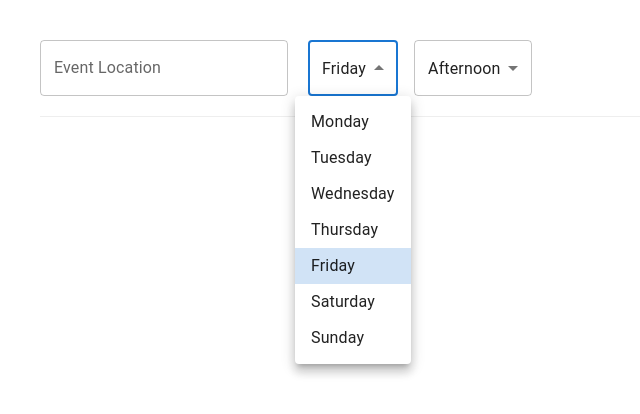
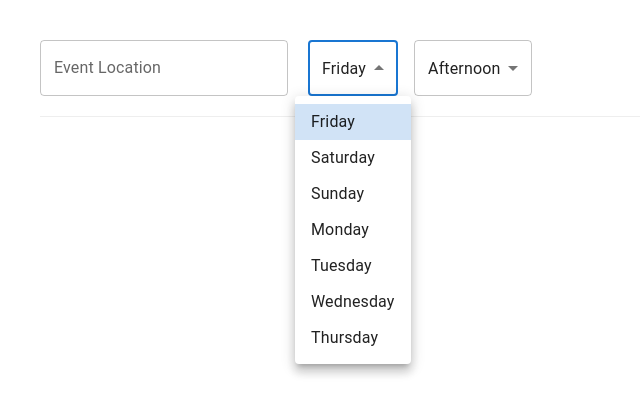
Before and after one commit to pcherian10/novig-weather-meetup-app, a React (Create React App) app: page / in a window 1280 px wide. Both pictures are taken after a click on the element "Friday". Shown: the top 414 px of the page, without its empty margins (0-640 px from the left). Built offline with nearby package versions, Linux system fonts and the light colour scheme.

Commit message:
WIP fix date logic

```diff
--- a/src/App.tsx
+++ b/src/App.tsx
@@ -14,22 +14,34 @@ import './App.scss';
 
 function App() {
   const [location, setLocation] = useState<string>('');
-  const [dayOfWeek, setDayOfWeek] = useState<string>(new Date()?.toLocaleString('en-US', { weekday: 'long' }));
+  const [dayOfWeek, setDayOfWeek] = useState<string>(new Date().toLocaleString('en-US', { weekday: 'long' }));
   const [timeOfDay, setTimeOfDay] = useState<TimeOfDay>('afternoon');
   const [weatherData, setWeatherData] = useState<WeatherData[]>([]);
   const [weatherMessage, setWeatherMessage] = useState<WeatherMessage>({
     text: '',
   });
 
-  const daysOfWeek = [
-    'Monday',
-    'Tuesday',
-    'Wednesday',
-    'Thursday',
-    'Friday',
-    'Saturday',
-    'Sunday',
-  ];
+  interface DayDate {
+    day: string;
+  }
+
+  const generateNext7Days = (): DayDate[] => {
+    const days: DayDate[] = [];
+    const today = new Date();
+
+    for (let i = 0; i < 7; i++) {
+      const date = new Date(today);
+      date.setDate(today.getDate() + i);
+
+      days.push({
+        day: date.toLocaleString('en-US', { weekday: 'long' }),
+      });
+    }
+
+    return days;
+  };
+
+  const [availableDates, setAvailableDates] = useState<DayDate[]>(generateNext7Days());
 
   const timesOfDay: TimeOfDay[] = ['morning', 'afternoon', 'evening'];
 
@@ -99,9 +111,9 @@ function App() {
               onChange={(e) => setDayOfWeek(e.target.value)}
               displayEmpty
             >
-              {daysOfWeek.map((day) => (
-                <MenuItem key={day} value={day}>
-                  {day.charAt(0).toUpperCase() + day.slice(1)}
+              {availableDates.map((dayDate) => (
+                <MenuItem key={dayDate.day} value={dayDate.day}>
+                  {dayDate.day}
                 </MenuItem>
               ))}
             </Select>
@@ -143,7 +155,7 @@ function App() {
           <WeatherDisplay
             today={true}
             weatherData={weatherData}
-            selectedDay={dayOfWeek}
+            selectedDate={availableDates.findIndex(d => d.day === dayOfWeek).toString()}
             timeOfDay={timeOfDay}
           />
         </div>
@@ -151,6 +163,7 @@ function App() {
         <div className="chart-section">
           <div className="chart-header">
             <Typography variant="h6">Next {dayOfWeek} {timeOfDay}</Typography>
+
             {/* <div className="weather-icon">
               {weatherData[7] && (
                 <>
@@ -167,7 +180,7 @@ function App() {
           </div>
           <WeatherDisplay
             weatherData={weatherData}
-            selectedDay={dayOfWeek}
+            selectedDate={(availableDates.findIndex(d => d.day === dayOfWeek) + 7).toString()}
             timeOfDay={timeOfDay}
           />
         </div>
--- a/src/components/WeatherDisplay.tsx
+++ b/src/components/WeatherDisplay.tsx
@@ -14,35 +14,34 @@ import {
 
 interface WeatherDisplayProps {
   weatherData: WeatherData[];
-  selectedDay: string;
+  selectedDate: string;
   timeOfDay: TimeOfDay;
   today?: boolean;
 }
 
 const WeatherDisplay: React.FC<WeatherDisplayProps> = ({
   weatherData,
-  selectedDay,
+  selectedDate,
   timeOfDay,
-  today,
 }) => {
   if (!weatherData || weatherData.length === 0) {
     return <Typography>Loading weather data...</Typography>;
   }
 
-  const selectedDayData = today ? weatherData[0] : weatherData[7]
+  const selectedDateData = weatherData[parseInt(selectedDate)];
 
-  if (!selectedDayData) {
-    return <Typography>No data available for {selectedDay}</Typography>;
+  if (!selectedDateData) {
+    return <Typography>No data available for selected date</Typography>;
   }
 
   const getTimeRangeData = () => {
     switch (timeOfDay) {
       case 'morning':
-        return selectedDayData.morningData || [];
+        return selectedDateData.morningData || [];
       case 'afternoon':
-        return selectedDayData.afternoonData || [];
+        return selectedDateData.afternoonData || [];
       case 'evening':
-        return selectedDayData.eveningData || [];
+        return selectedDateData.eveningData || [];
       default:
         return [];
     }
```
